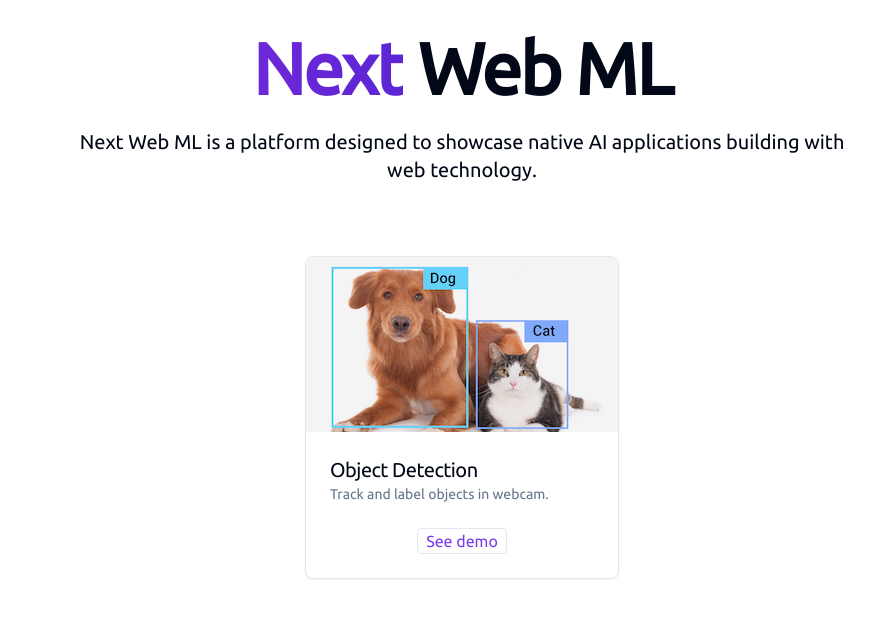
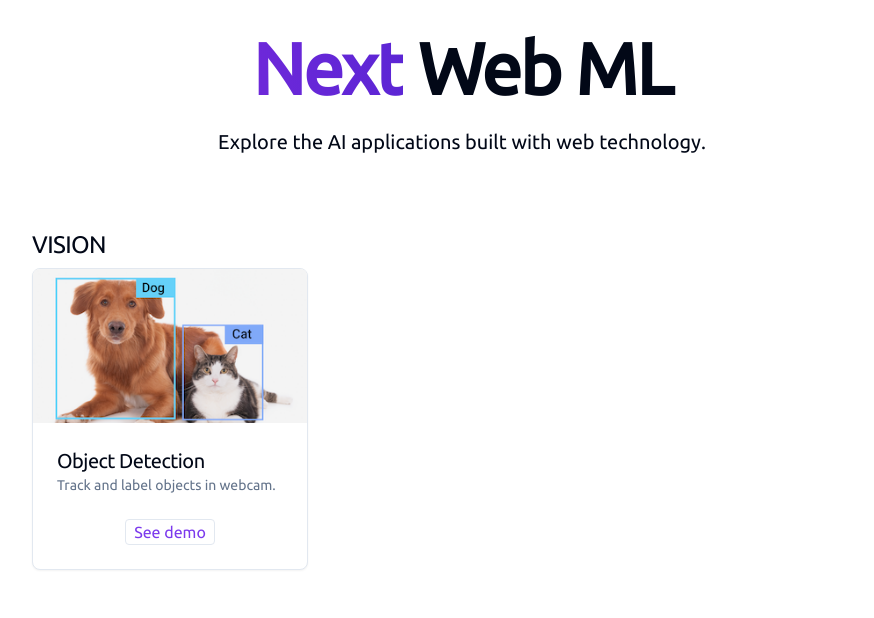
Before and after one commit to satorioh/next_web_ai, a Next.js app: page / in a window 1280 px wide. Shown: the top 618 px of the page, without its empty margins (178-1052 px from the left). Built offline with nearby package versions, Linux system fonts and the light colour scheme; no server answers.

Commit message:
style(home): change layout

```diff
--- a/components/home/CardItem.tsx
+++ b/components/home/CardItem.tsx
@@ -7,17 +7,26 @@ import {
   CardTitle,
 } from "@/components/ui/card";
 import Image from "next/image";
-import { Button } from "@/components/ui/button";
+import Link from "next/link";
 
-export default function CardItem() {
+interface CardItemProps {
+  title: string;
+  description: string;
+  image: string;
+  link: string;
+}
+
+export default function CardItem(props: CardItemProps) {
+  const { title, description, image, link } = props;
   return (
     <div className="card-item">
+      <Link href={link}>
         <Card>
           <CardHeader className="p-0 pb-6">
             <Image
               className="rounded-t-md"
-            src="/images/od.png"
-            alt="object detection"
+              src={image}
+              alt={title}
               width={312}
               height={175}
               priority
@@ -25,10 +34,10 @@ export default function CardItem() {
           </CardHeader>
           <CardContent>
             <CardTitle className="text-xl font-normal cursor-pointer">
-            Object Detection
+              {title}
             </CardTitle>
             <CardDescription className="cursor-pointer">
-            Track and label objects in webcam.{" "}
+              {description}
             </CardDescription>
           </CardContent>
           <CardFooter className="justify-center">
@@ -37,6 +46,7 @@ export default function CardItem() {
             </p>
           </CardFooter>
         </Card>
+      </Link>
     </div>
   );
 }
--- a/components/home/Header.tsx
+++ b/components/home/Header.tsx
@@ -10,8 +10,7 @@ export default function Header() {
           <span className={styles.gradient}>Next</span> Web ML
         </h1>
         <p className="p-secondary [&:not(:first-child)]:mt-6 text-center text-sm md:text-xl my-2 md:mx-10">
-          {SITE_TITLE} is a platform designed to showcase native AI applications
-          building with web technology.
+          Explore the AI applications built with web technology.
         </p>
       </div>
     </Section>
--- a/components/home/ShowCase.tsx
+++ b/components/home/ShowCase.tsx
@@ -1,15 +1,27 @@
-import styles from "@/styles/home.module.scss";
 import Section from "@/components/home/Section";
 import CardItem from "@/components/home/CardItem";
-import Link from "next/link";
+
+const card_data = [
+  {
+    title: "Object Detection",
+    description: "Track and label objects in webcam.",
+    image: "/images/od.png",
+    link: "/cv/od",
+  },
+];
 
 export default function ShowCase() {
   return (
     <Section>
       <div className="mx-auto max-w-[860px]">
-        <Link href="/cv/od">
-          <CardItem></CardItem>
-        </Link>
+        <h2 className="text-xl md:text-2xl tracking-tight leading-tight mb-2">
+          VISION
+        </h2>
+        <div className="grid grid-cols-1 md:grid-cols-2 lg:grid-cols-3 gap-4">
+          {card_data.map((card, index) => (
+            <CardItem key={index} {...card} />
+          ))}
+        </div>
       </div>
     </Section>
   );
```
Lines whose indentation alone changed are shown as unchanged.
